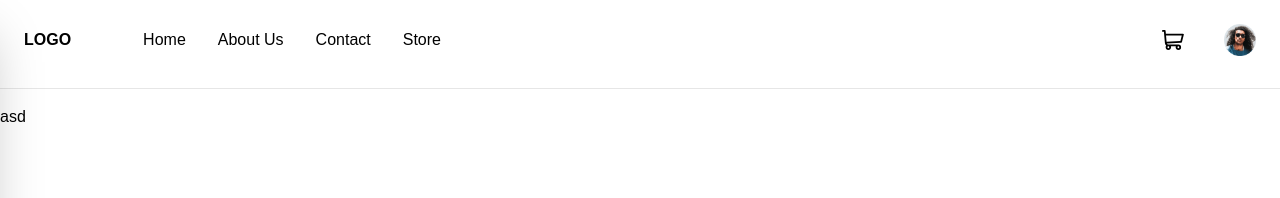
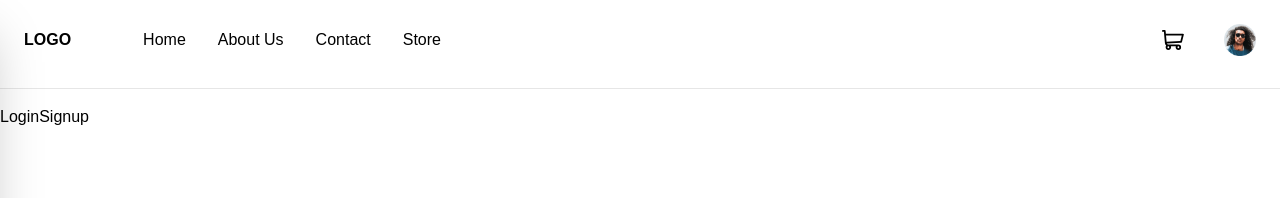
Before and after one commit to ItzNadeesH/Stray-Animal-Adoption-and-Care-Platform, a React (Create React App) app in the folder frontend/: page / in a window 1280 px wide. Shown: the top 198 px of the page. Built offline with nearby package versions, Linux system fonts and the light colour scheme; no server answers.

Commit message:
Refactor: add useEffect

```diff
--- a/frontend/src/pages/Home.js
+++ b/frontend/src/pages/Home.js
@@ -5,7 +5,8 @@ const Home = () => {
   return (
     <>
       <Layout>
-        <Link to="/signup">asd</Link>
+        <Link to="/login">Login</Link>
+        <Link to="/signup">Signup</Link>
       </Layout>
     </>
   );
--- a/frontend/src/pages/Login.js
+++ b/frontend/src/pages/Login.js
@@ -1,19 +1,21 @@
 import { Link, useNavigate } from 'react-router-dom';
 import { connect } from 'react-redux';
-import { useState } from 'react';
+import { useEffect, useState } from 'react';
 import { login } from '../actions/auth';
 import Alert from '../components/common/Alert';
 import PropTypes from 'prop-types';
 
 const Login = ({ login, isAuthenticated }) => {
-  const navigate = useNavigate();
   const [formData, setFormData] = useState({
     email: '',
     password: '',
   });
-  if (isAuthenticated) {
-    return navigate('/');
-  }
+  const navigate = useNavigate();
+  useEffect(() => {
+    if (isAuthenticated) {
+      return navigate('/');
+    }
+  }, [isAuthenticated, navigate]);
 
   const handleChange = (e) => {
     setFormData({ ...formData, [e.target.name]: e.target.value });
--- a/frontend/src/pages/Signup.js
+++ b/frontend/src/pages/Signup.js
@@ -1,4 +1,4 @@
-import { useState } from 'react';
+import { useEffect, useState } from 'react';
 import { Link } from 'react-router-dom';
 import { connect } from 'react-redux';
 import PropTypes from 'prop-types';
@@ -13,13 +13,14 @@ const Signup = ({ register, isRegistered, isAuthenticated }) => {
     password: '',
   });
   const navigate = useNavigate();
-
+  useEffect(() => {
     if (isAuthenticated) {
       return navigate('/');
     }
     if (isRegistered) {
       return navigate('/login');
     }
+  }, [isRegistered, isAuthenticated, navigate]);
 
   const handleChange = (e) => {
     setFormData({ ...formData, [e.target.name]: e.target.value });
```
Lines whose indentation alone changed are shown as unchanged.
